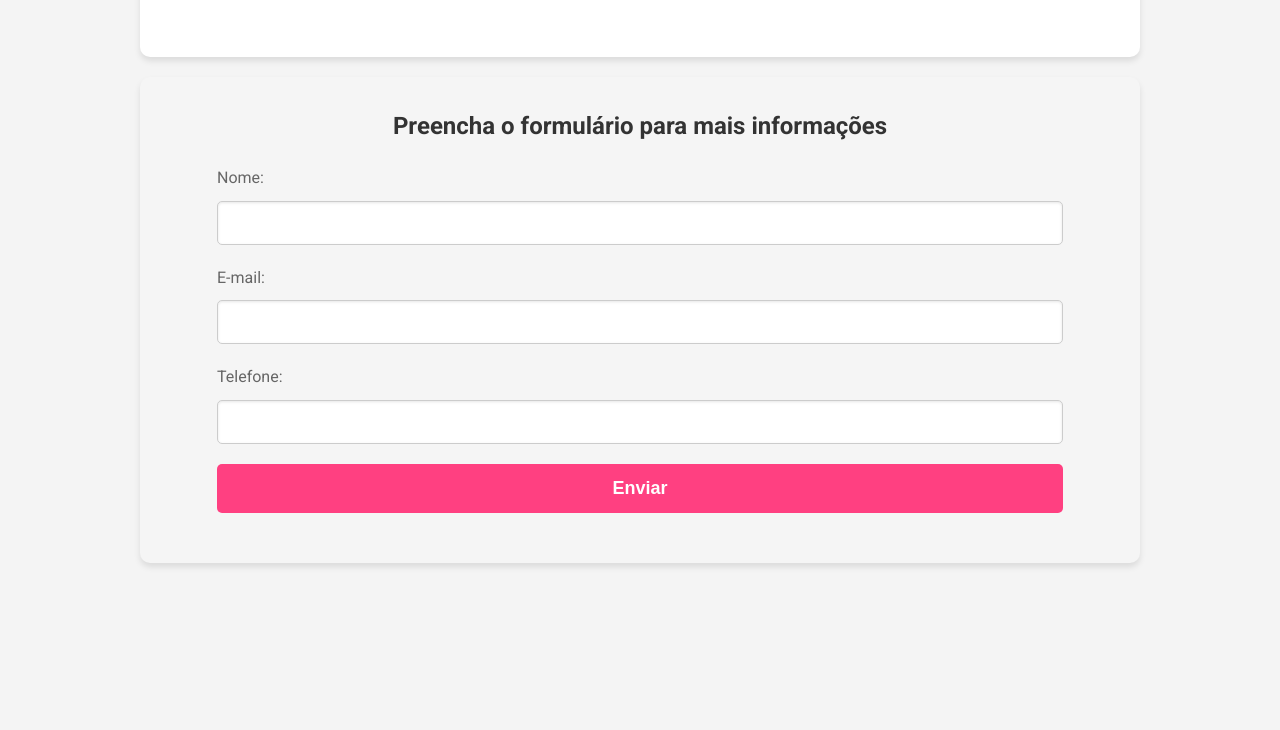
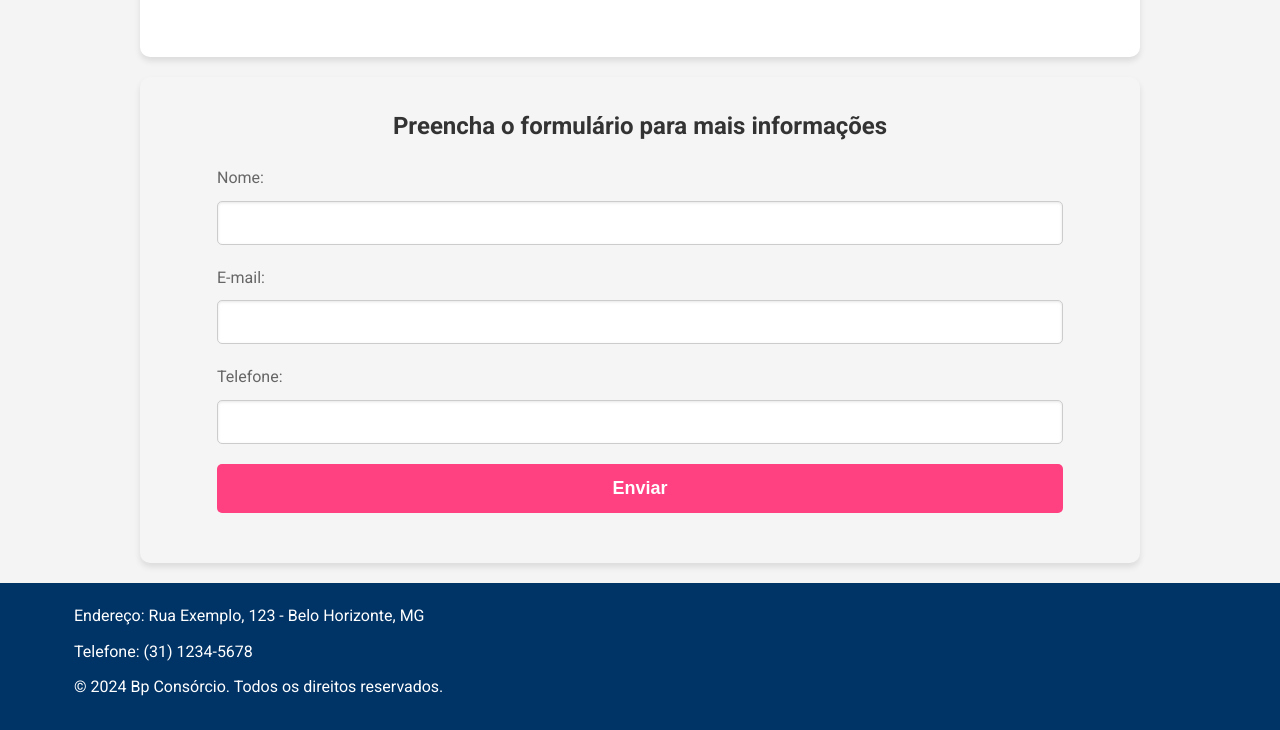
Before and after one commit to wesleyalcantara/Bp-consorcio, a website with bundled scripts: page public/index.html in a window 1280 px wide. Shown: the part 1958-2688 px from the top of the page. Before the commit the page ends 2541 px from the top, so only its background shows below. Built offline with nearby package versions, Linux system fonts and the light colour scheme.

Commit message:
edicao do footer

```diff
--- a/public/index.html
+++ b/public/index.html
@@ -122,6 +122,15 @@
         </div>
     </section>
 
+    <!-- Footer -->
+    <footer>
+        <div class="container">
+            <p>Endereço: Rua Exemplo, 123 - Belo Horizonte, MG</p>
+            <p>Telefone: (31) 1234-5678</p>
+            <p>© 2024 Bp Consórcio. Todos os direitos reservados.</p>
+        </div>
+    </footer>
+
     <!-- Importando o script.js -->
     <script type="module" src="/js/script.js"></script>
 </body>
```
